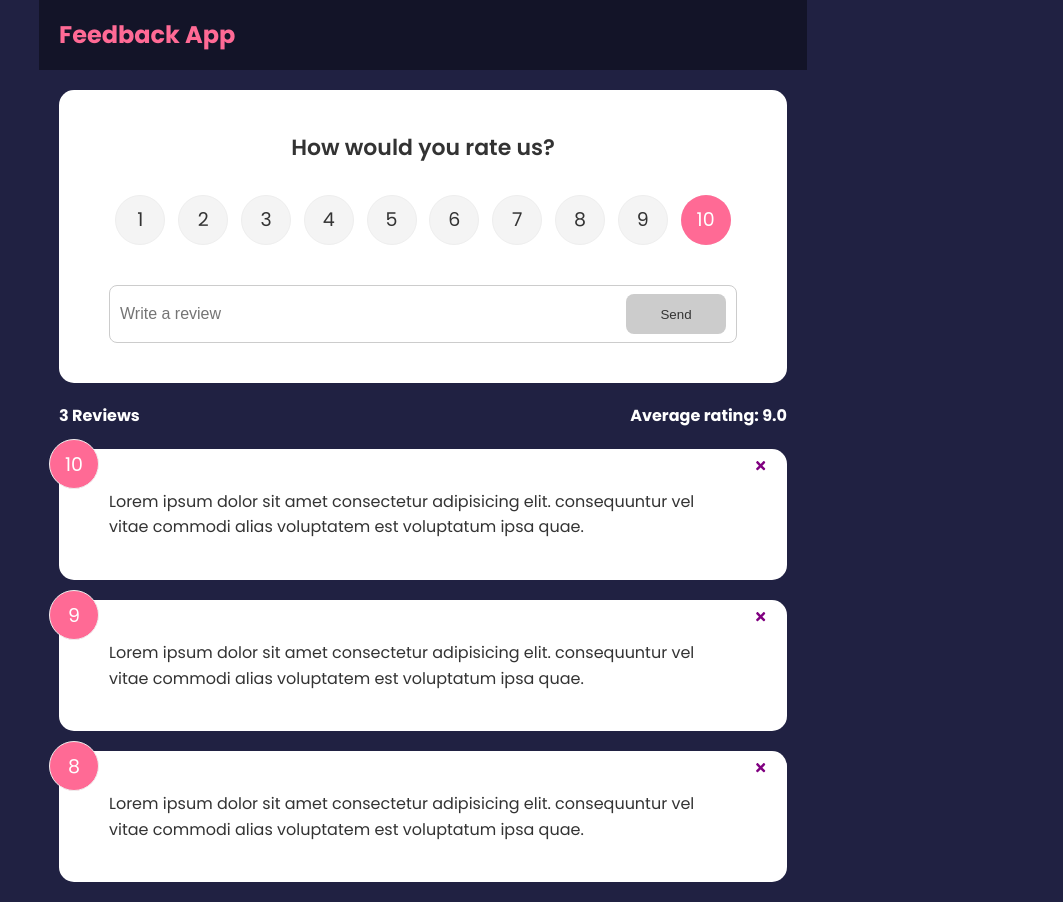
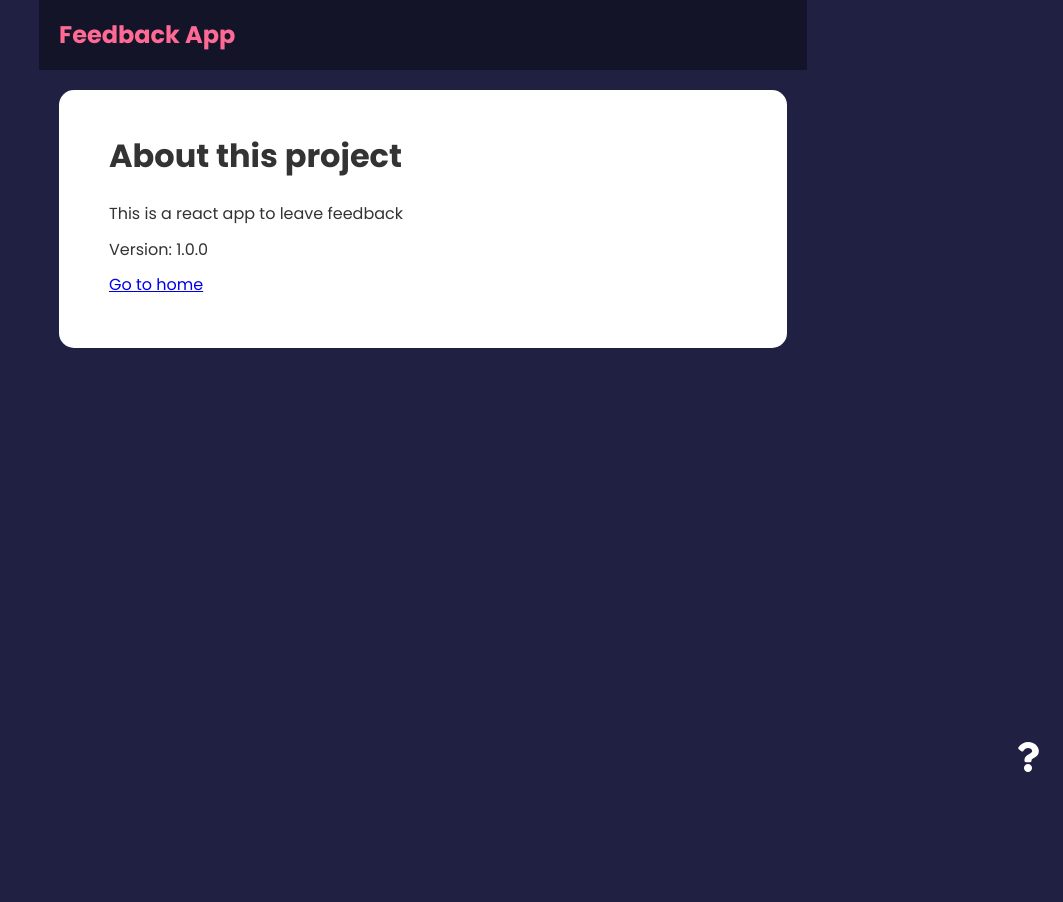
Before and after one commit to manali2909/feedbak-app, a React (Create React App) app: page /about in a window 1280 px wide. Shown: the whole page, without its empty margins (217-1280 px from the left). After the commit the page ends 800 px from the top, so only its background shows below. Built offline with nearby package versions, Linux system fonts and the light colour scheme.

Commit message:
section 5 complete

```diff
--- a/package.json
+++ b/package.json
@@ -10,6 +10,7 @@
     "react": "^17.0.2",
     "react-dom": "^17.0.2",
     "react-icons": "^4.3.1",
+    "react-router-dom": "^6.2.1",
     "react-scripts": "5.0.0",
     "uuid": "^8.3.2",
     "web-vitals": "^2.1.2"
--- a/src/App.js
+++ b/src/App.js
@@ -1,10 +1,13 @@
 import Header from "./components/Header";
 import FeedbackList from "./components/FeedbackList";
+import { BrowserRouter as Router, Route, Routes } from "react-router-dom";
 import {useState} from 'react';
 import FeedbackData from './data/FeedbackData';
 import FeedbackStats from "./components/FeedbackStats";
 import FeedbackForm from "./components/FeedbackForm";
 import {v4 as uuidv4} from 'uuid';
+import About from "./pages/About";
+import AboutIconLink from "./components/AboutIconLink";
 function App() {
   const [feedback , setFeedback] = useState(FeedbackData);
 
@@ -18,14 +21,23 @@
     setFeedback([newFeedback, ...feedback])
   }
   return (
-    <>
+    <Router>
       <Header/>
       <div className="container">
-        <FeedbackForm addFeedback={handleAdd}/>
-        <FeedbackStats feedback={feedback}/>
-        <FeedbackList feedback={feedback} handleDelete={handleDelete}/>
+        <Routes>
+          <Route exact  path='/' element={
+            <>
+              <FeedbackForm addFeedback={handleAdd}/>
+              <FeedbackStats feedback={feedback}/>
+              <FeedbackList feedback={feedback} handleDelete={handleDelete}/>
+            </>
+          }/>
+
+          <Route exact  path='/about' element={<About/>}/>
+        </Routes>
+        <AboutIconLink/>
       </div>
-    </>
+    </Router>
 
   );
 }
--- /dev/null
+++ b/src/components/AboutIconLink.jsx
@@ -0,0 +1,14 @@
+import {FaQuestion} from 'react-icons/fa';
+import { Link } from 'react-router-dom';
+
+function AboutIconLink() {
+    return (
+        <div className='about-link'>
+            <Link to='/about'>
+                <FaQuestion size={30}/>
+            </Link>
+        </div>
+    )
+}
+
+export default AboutIconLink
--- /dev/null
+++ b/src/pages/About.jsx
@@ -0,0 +1,21 @@
+import React from 'react'
+import { Link } from 'react-router-dom'
+import Card from '../components/shared/Card'
+
+function About() {
+    return (
+        <Card>
+            <div className="about">
+                <h1>About this project</h1>
+                <p>This is a react app to leave feedback</p>
+                <p>Version: 1.0.0</p>
+
+                <p>
+                    <Link to='/'>Go to home </Link>
+                </p>
+            </div>
+        </Card>
+    )
+}
+
+export default About
```
Also changed, not shown: 1 other file (tests, documents, lock files or other folders).
